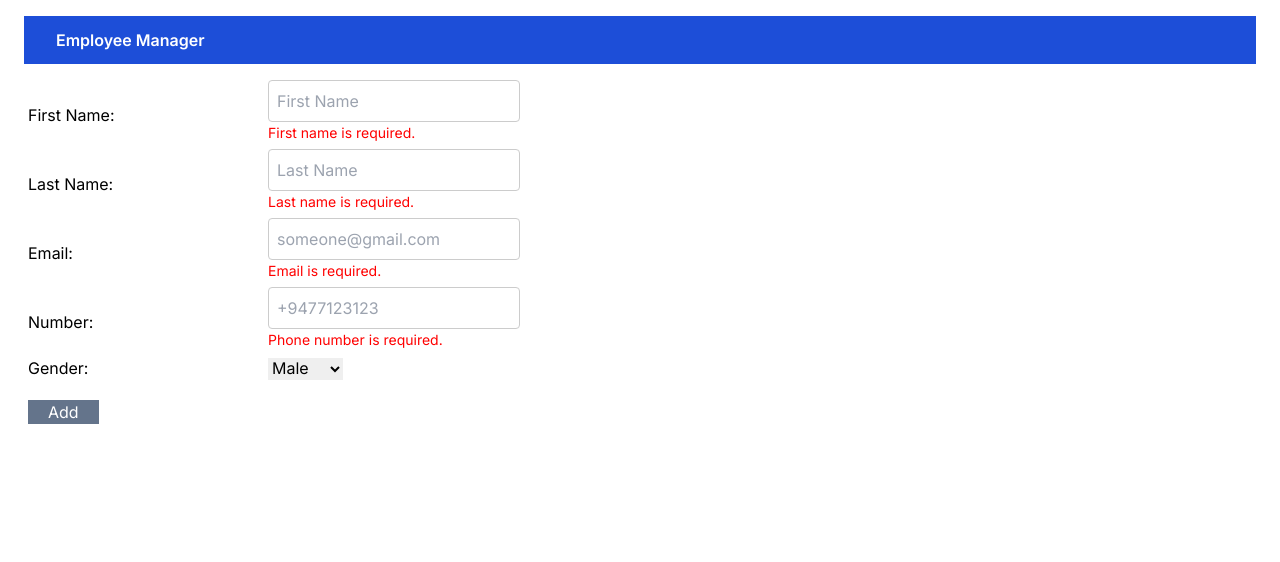
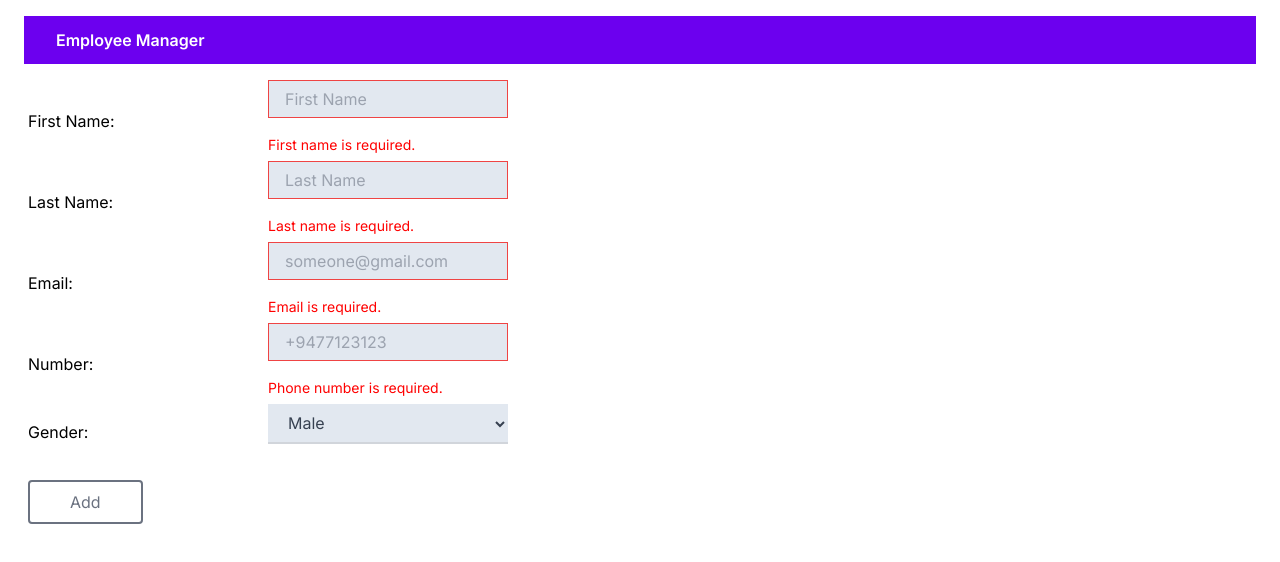
Before and after one commit to Gopzy/employee-manager, a Next.js app: page /employee/add in a window 1280 px wide. Shown: the top 562 px of the page. Built offline with nearby package versions, Linux system fonts and the light colour scheme.

Commit message:
styles optimized

```diff
--- a/app/employee/list/page.jsx
+++ b/app/employee/list/page.jsx
@@ -1,5 +1,5 @@
 "use client";
-import EmployeeGrid from "@/components/employeeGrid";
+import EmployeeGridItem from "@/components/employeeGrid";
 import EmployeeTable from "@/components/employeeTable";
 import {
   deleteEmployees,
@@ -24,6 +24,10 @@ const page = () => {
 
   const handleDelete = (id) => {
     dispatch(deleteEmployees(id, () => dispatch(getEmployees())));
+    // const isConfirmed = window.confirm("Are you sure you want to delete?");
+    // if (isConfirmed) {
+    //   dispatch(deleteEmployees(id, () => dispatch(getEmployees())));
+    // }
   };
 
   const handleEdit = (id) => router.push(`/employee/edit?id=${id}`);
@@ -32,7 +36,7 @@ const page = () => {
 
   const renderEmployeeGrid = (data) => {
     return (
-      <EmployeeGrid
+      <EmployeeGridItem
         employeeData={data}
         onDelete={handleDelete}
         onEdit={handleEdit}
@@ -50,7 +54,7 @@ const page = () => {
       <div
         className={
           gridView
-            ? "grid lg:grid-cols-5 grid-cols-3 gap-8 py-4 items-center justify-center align-middle"
+            ? " px-20 grid lg:grid-cols-5 md:grid-cols-4 grid-cols-3 gap-8 py-4 items-center justify-center align-middle"
             : "flex py-10 px-40"
         }
       >
--- a/components/button.jsx
+++ b/components/button.jsx
@@ -2,15 +2,15 @@ import React from "react";
 
 const ButtonHeader = ({ onAddClick, onToggleClick, grid }) => {
   return (
-    <div className="flex justify-end gap-4 ">
+    <div className="flex justify-end gap-4 pr-10 ">
       <button
         onClick={onAddClick}
-        className="bg-blue-500 hover:bg-blue-700 text-white font-bold py-2 px-4 rounded-full"
+        className="bg-[#6C00EF] hover:bg-blue-700 text-white font-bold py-2 px-4 rounded-full"
       >
         Add Employee
       </button>
       <button
-        className="w-12 h-12 bg-blue-500 rounded-full flex items-center justify-center text-white focus:outline-none"
+        className="w-12 h-12 bg-[#6C00EF] rounded-full flex items-center justify-center text-white focus:outline-none"
         onClick={onToggleClick}
       >
         {grid ? (
--- a/components/employeeGrid.jsx
+++ b/components/employeeGrid.jsx
@@ -1,9 +1,8 @@
-import Link from "next/link";
 import React from "react";
 import { FontAwesomeIcon } from "@fortawesome/react-fontawesome";
 import { faTrashAlt, faUserEdit } from "@fortawesome/free-solid-svg-icons";
 
-const EmployeeGrid = ({ employeeData, onDelete, onEdit }) => {
+const EmployeeGridItem = ({ employeeData, onDelete, onEdit }) => {
   const { photo, first_name, email, number, gender, _id } = employeeData;
   return (
     // w-80 max-w-md
@@ -12,7 +11,7 @@ const EmployeeGrid = ({ employeeData, onDelete, onEdit }) => {
       <div className="flex  justify-between p-4">
         <div className="">
           <h2 className="text-lg font-semibold">{first_name}</h2>
-          <p className="text-sm text-gray-600">{email.substring(0, 15)}</p>
+          <p className="text-sm text-gray-600">{email.substring(0, 13)}</p>
           <p className="text-sm text-gray-600">{number}</p>
           <p className="text-sm text-gray-600">
             {gender === "F" ? "Female" : "Male"}
@@ -43,4 +42,4 @@ const EmployeeGrid = ({ employeeData, onDelete, onEdit }) => {
   );
 };
 
-export default EmployeeGrid;
+export default EmployeeGridItem;
--- a/components/form.jsx
+++ b/components/form.jsx
@@ -4,7 +4,7 @@ import { addEmployees, updateEmployees } from "@/store/action/employeeAction";
 import { useDispatch, useSelector } from "react-redux";
 import { useEffect } from "react";
 import { useRouter } from "next/navigation";
-import Validation from "./validation";
+import FormValidation from "./formValidation";
 
 const formObj = {
   first_name: "",
@@ -29,6 +29,8 @@ const EmployeeForm = ({ employeeId }) => {
 
   const { first_name, last_name, email, number, gender } = formData;
 
+  console.log({ isFormValid });
+
   const editEmployeeObj = employeeData?.filter(
     (employee) => employee._id === employeeId
   );
@@ -48,7 +50,7 @@ const EmployeeForm = ({ employeeId }) => {
   };
 
   useEffect(() => {
-    Validation(formData, setErrors, setIsFormValid);
+    FormValidation(formData, setErrors, setIsFormValid);
   }, [first_name, last_name, number, gender, email]);
 
   const handleSubmit = (e) => {
@@ -67,16 +69,15 @@ const EmployeeForm = ({ employeeId }) => {
   return (
     <div className=" px-7 ">
       <form onSubmit={handleSubmit}>
-        <div className="grid grid-cols-2 w-[480px] items-center">
+        <div className="grid grid-cols-2 w-[480px] gap-0 items-center">
           <label>First Name:</label>
           <div>
             <input
-              style={{
-                border: "1px solid #ccc",
-                borderRadius: "4px",
-                padding: "8px",
-                boxSizing: "border-box",
-              }}
+              className={`${
+                !errors.first_name
+                  ? " border-b-2 border-gray-300"
+                  : " border border-red-500"
+              } bg-slate-200  py-2 px-4 mb-4 w-full text-gray-700 leading-tight focus:outline-none `}
               type="text"
               name="first_name"
               placeholder="First Name"
@@ -90,12 +91,11 @@ const EmployeeForm = ({ employeeId }) => {
           <label>Last Name:</label>
           <div>
             <input
-              style={{
-                border: "1px solid #ccc",
-                borderRadius: "4px",
-                padding: "8px",
-                boxSizing: "border-box",
-              }}
+              className={`${
+                !errors.last_name
+                  ? " border-b-2 border-gray-300"
+                  : " border border-red-500"
+              } bg-slate-200  py-2 px-4 mb-4 w-full text-gray-700 leading-tight focus:outline-none `}
               type="text"
               name="last_name"
               placeholder="Last Name"
@@ -107,12 +107,11 @@ const EmployeeForm = ({ employeeId }) => {
           <label>Email:</label>
           <div>
             <input
-              style={{
-                border: "1px solid #ccc",
-                borderRadius: "4px",
-                padding: "8px",
-                boxSizing: "border-box",
-              }}
+              className={`${
+                !errors.email
+                  ? " border-b-2 border-gray-300"
+                  : " border border-red-500"
+              } bg-slate-200  py-2 px-4 mb-4 w-full text-gray-700 leading-tight focus:outline-none `}
               type="email"
               name="email"
               placeholder="someone@gmail.com"
@@ -125,12 +124,11 @@ const EmployeeForm = ({ employeeId }) => {
           <label>Number:</label>
           <div>
             <input
-              style={{
-                border: "1px solid #ccc",
-                borderRadius: "4px",
-                padding: "8px",
-                boxSizing: "border-box",
-              }}
+              className={`${
+                !errors.number
+                  ? " border-b-2 border-gray-300"
+                  : " border border-red-500"
+              } bg-slate-200  py-2 px-4 mb-4 w-full text-gray-700 leading-tight focus:outline-none `}
               type="text"
               name="number"
               placeholder="+9477123123"
@@ -146,6 +144,7 @@ const EmployeeForm = ({ employeeId }) => {
               name="gender"
               id="_id"
               value={gender}
+              className=" bg-slate-200 border-b-2 border-gray-300 py-2 px-4 mb-4 w-full text-gray-700"
               onChange={onChangeFormValue}
             >
               <option value="M">Male</option>
@@ -154,7 +153,15 @@ const EmployeeForm = ({ employeeId }) => {
             {/* {errors.gender && <p style={styles.error}>{errors.gender}</p>} */}
           </div>
         </div>
-        <button className=" bg-slate-500 px-5 mt-5 text-white " type="submit">
+        <button
+          disabled={!isFormValid}
+          className={`${
+            isFormValid
+              ? "border-[#6C00EF] text-[#6C00EF]"
+              : "border-gray-500 text-gray-500"
+          } px-10 mt-5  p-2 rounded border-2`}
+          type="submit"
+        >
           {employeeId ? "Save" : "Add"}
         </button>
       </form>
--- a/components/validation.jsx
+++ b/components/formValidation.jsx
@@ -1,16 +1,28 @@
-function Validation(formData, setErrors, setIsFormValid) {
+function FormValidation(formData, setErrors, setIsFormValid) {
   const { first_name, last_name, email, number, gender } = formData;
 
   let errors = {};
 
   if (!first_name) {
     errors.first_name = "First name is required.";
+  } else if (!/^[a-zA-Z]{6,10}$/.test(first_name)) {
+    errors.first_name = "First name invalid.";
   }
   if (!last_name) {
     errors.last_name = "Last name is required.";
+  } else if (!/^[a-zA-Z]{6,10}$/.test(last_name)) {
+    errors.last_name = "Last name invalid.";
   }
   if (!number) {
     errors.number = "Phone number is required.";
+
+    /*
+    following regex condition will validate Srilanka numbers starting with
+     +94,0 and without countrycode or 0
+     eg: +94766673589, 0766673589, 766673589
+   */
+  } else if (!/^7|0|(?:\+94)[0-9]{9,10}$/.test(number)) {
+    errors.number = "Phone number invalid.";
   }
   if (!gender) {
     errors.gender = "Gender is required.";
@@ -26,4 +38,4 @@ function Validation(formData, setErrors, setIsFormValid) {
   setIsFormValid(Object.keys(errors).length === 0);
 }
 
-export default Validation;
+export default FormValidation;
--- a/components/navBar.jsx
+++ b/components/navBar.jsx
@@ -1,10 +1,10 @@
 "use client";
 import Link from "next/link";
-import React, { Component } from "react";
+import React from "react";
 
 const NavBar = () => {
   return (
-    <nav className="flex justify-between items-center bg-blue-700 px-8 py-3">
+    <nav className="flex justify-between items-center bg-[#6C00EF] px-8 py-3">
       <Link className="text-white font-semibold" href={"/employee/list"}>
         Employee Manager
       </Link>
--- a/store/reducer/employeeReducer.jsx
+++ b/store/reducer/employeeReducer.jsx
@@ -12,7 +12,6 @@ const initialState = {
 };
 
 const employeesReducer = (state = initialState, action) => {
-  console.log("employeesReducer ::::", action.payload);
   switch (action.type) {
     case GET_EMPLOYEES:
       return {
```
Also changed, not shown: components/employeeTable.jsx (+9 -9 lines).
